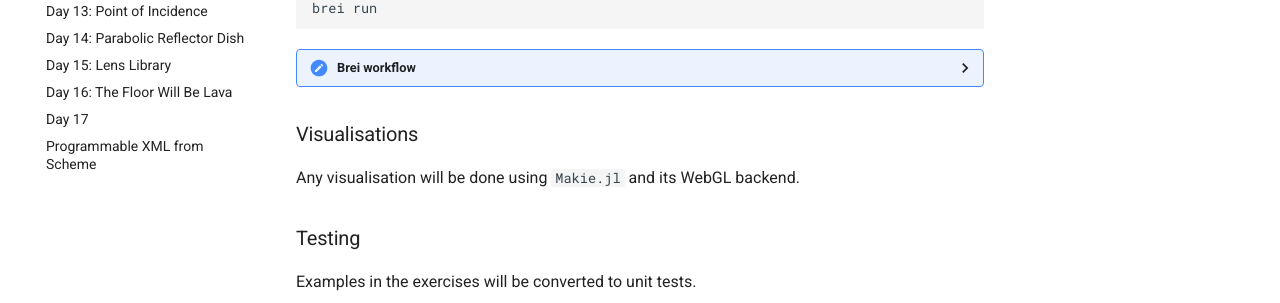
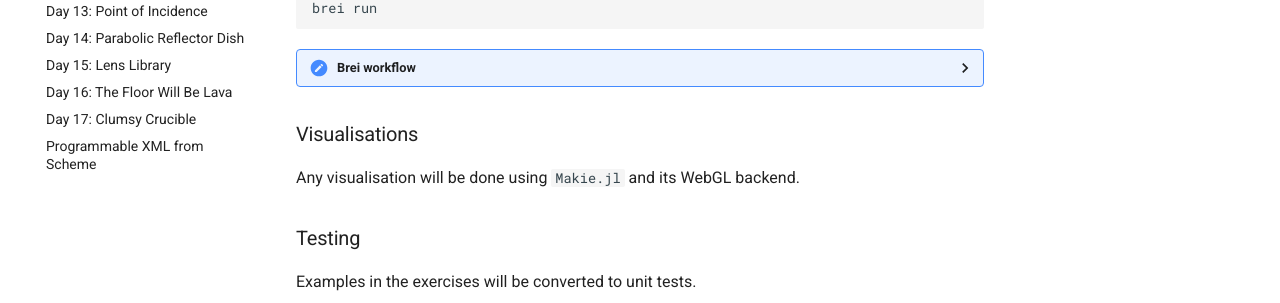
Before and after one commit to jhidding/aoc2023, an MkDocs documentation site: the page built from docs/index.md, in a window 1280 px wide. Shown: the part 495-798 px from the top of the page. Built offline with MkDocs 1.6.1 and Material for MkDocs 9.7.7, drawn with Linux system fonts in a browser that asks for light colours.

Commit message:
add title to day 17

````diff
--- a/docs/day17.md
+++ b/docs/day17.md
@@ -1,4 +1,4 @@
-# Day 17
+# Day 17: Clumsy Crucible
 Shortest path usually means Dijkstra's algorithm, or some variant thereof. I copied my `grid_dijkstra` function from last year.
 
 ``` {.julia #grid-dijkstra}
````
